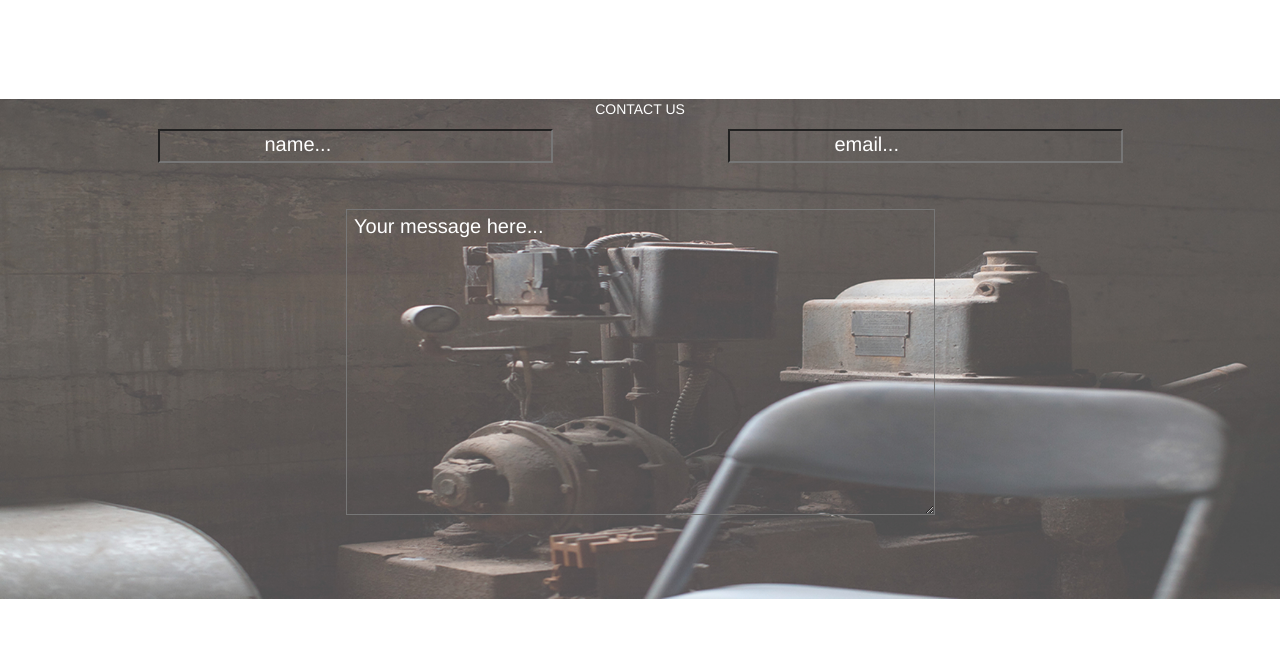
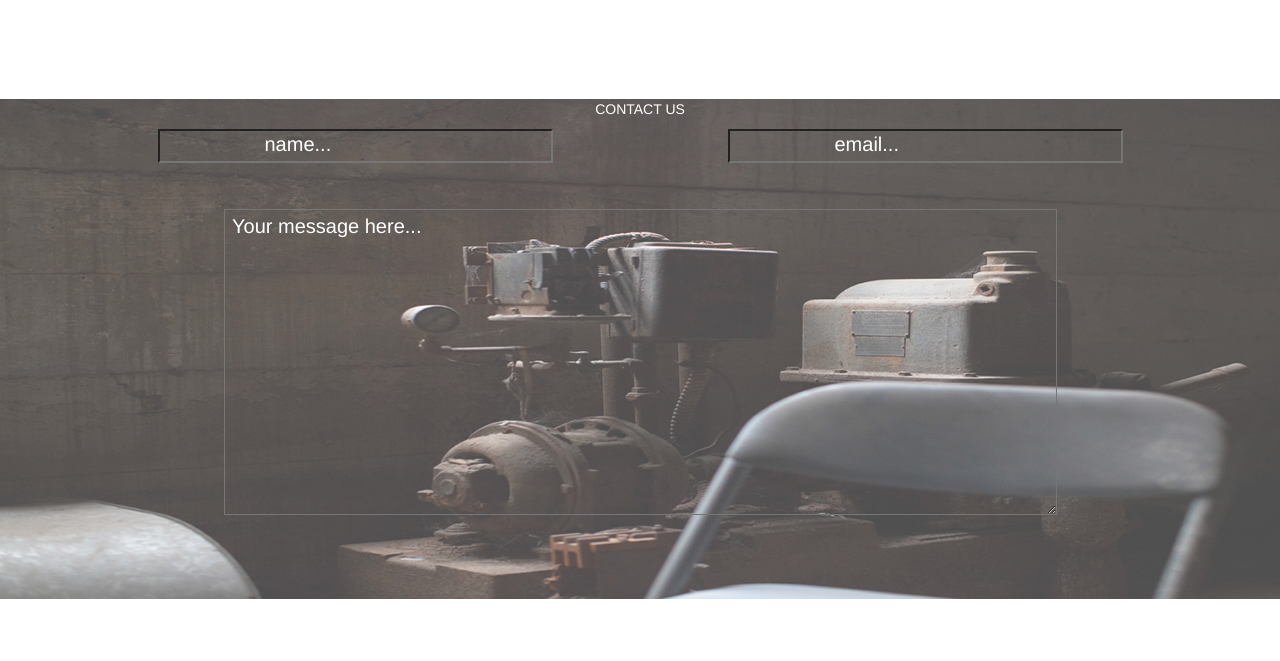
Before and after one commit to Anitha987/Delani-studio-project, a plain HTML site: page index.html in a window 1280 px wide. Shown: the part 2501-3162 px from the top of the page. Drawn offline with nearby package versions, Linux system fonts and the light colour scheme; files whose address does not match are found by name.

```diff
--- a/index.html
+++ b/index.html
@@ -121,7 +121,7 @@
 <div class="row">
 <div class="col-md-6"><input type="text" name="" placeholder="name..."style="padding:5px 105px; background-color: unset; "></div>
 <div class="col-md-6"><input type="text" e-mail="" placeholder="email..." style="padding:5px 105px;background-color: unset;"></div><br><br><br><br>
-<div class="col-md-12"><textarea name="text" style="background-color: unset;" cols="70" rows="15" placeholder=" Your message here..."></textarea></div>
+<div class="col-md-12"><textarea name="text" style="background-color: unset;" cols="100" rows="15" placeholder=" Your message here..."></textarea></div>
 
 </div>
 </div>
```
